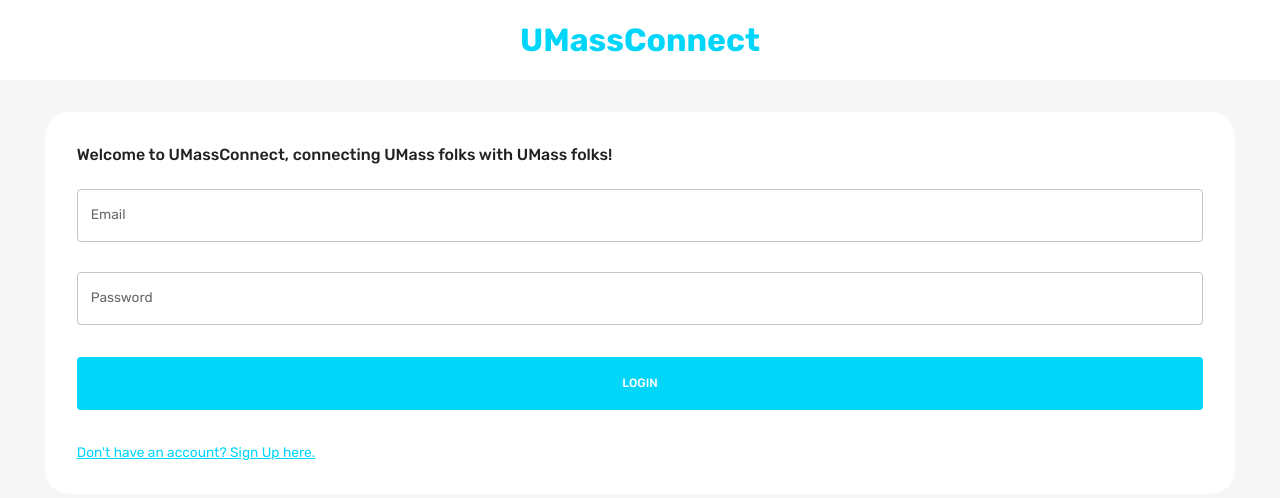
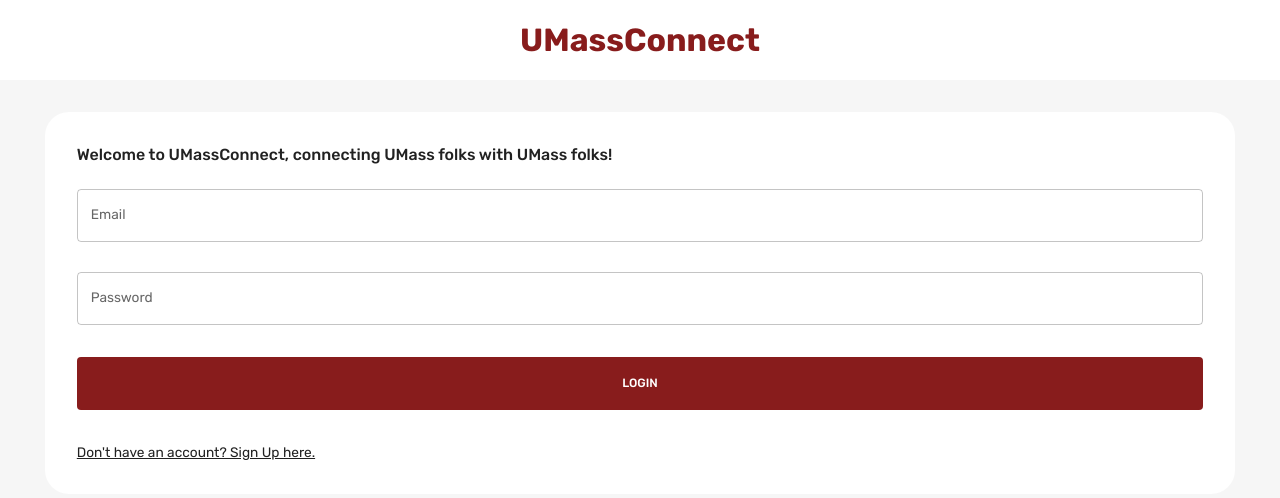
Before and after one commit to vgandhi13/Social-Media-App, a React (Create React App) app in the folder client/: page / in a window 1280 px wide. Shown: the top 498 px of the page. Built offline with nearby package versions, Linux system fonts and the light colour scheme.

Commit message:
add sam the miuteman logo

```diff
--- a/client/src/scenes/loginPage/Form.jsx
+++ b/client/src/scenes/loginPage/Form.jsx
@@ -248,9 +248,9 @@ const login = async (values, onSubmitProps) => {
               sx={{
                 m: "2rem 0",
                 p: "1rem",
-                backgroundColor: palette.primary.main,
+                backgroundColor: "#881c1c",
                 color: palette.background.alt,
-                "&:hover": { color: palette.primary.main },
+                "&:hover": { color: "black" },
               }}
             >
               {isLogin ? "LOGIN" : "REGISTER"}
@@ -262,7 +262,7 @@ const login = async (values, onSubmitProps) => {
               }}
               sx={{
                 textDecoration: "underline",
-                color: palette.primary.main,
+                color: palette.primary.alt,
                 "&:hover": {
                   cursor: "pointer",
                   color: palette.primary.light,
--- a/client/src/scenes/loginPage/index.jsx
+++ b/client/src/scenes/loginPage/index.jsx
@@ -11,7 +11,7 @@ const loginPage = () => {
                     <Typography
                         fontWeight="bold"
                         fontSize="32px"
-                        color="primary"
+                        color="#881c1c"
                         >
                         UMassConnect
                     </Typography>
--- a/client/src/scenes/navbar/index.jsx
+++ b/client/src/scenes/navbar/index.jsx
@@ -24,6 +24,7 @@ import { useDispatch, useSelector } from "react-redux";
 import { setMode, setLogout } from "state";
 import { useNavigate } from "react-router-dom";
 import FlexBetween from "components/FlexBetween";
+import SamTheMinutemanImage from "./SamTheMinuteman.jpeg";
 
 const Navbar = () => {
   const [isMobileMenuToggled, setIsMobileMenuToggled] = useState(false);
@@ -40,14 +41,29 @@ const Navbar = () => {
   const alt = theme.palette.background.alt;
 
   const fullName = `${user.firstName} ${user.lastName}`;
+  const [isImageRotated, setIsImageRotated] = useState(false);
 
   return (
-    <FlexBetween padding="1rem 6%" backgroundColor={alt}>
+    <FlexBetween padding="1rem 3%" backgroundColor={"#881C1C"}>
       <FlexBetween gap="1.75rem">
+        {/* Image */}
+        <img
+          src={SamTheMinutemanImage} // Use the imported image
+          alt="UMassConnect Logo"
+          height={50}
+          onClick={() => navigate("/home")}
+          style={{
+            cursor: "pointer",
+            transition: "transform 0.3s ease", // Add transition property
+            transform: isImageRotated ? "rotate(15deg)" : "rotate(0)", // Apply rotation based on state
+          }}
+          onMouseEnter={() => setIsImageRotated(true)} // Set the state to true on hover
+          onMouseLeave={() => setIsImageRotated(false)} // Set the state to false when not hovering
+        />
         <Typography
           fontWeight="bold"
           fontSize="clamp(1rem, 2rem, 2.25rem)"
-          color="primary"
+          color="#a2aaad"
           onClick={() => navigate("/home")}
           sx={{
             "&:hover": {
--- a/client/src/scenes/widgets/MyPostWidget.jsx
+++ b/client/src/scenes/widgets/MyPostWidget.jsx
@@ -150,7 +150,7 @@ const MyPostWidget = ({picturePath}) => {
                 onClick={handlePost}
                 sx={{
                     color: palette.background.ALT,
-                    backgroundColor: palette.primary.main,
+                    backgroundColor: "#881c1c",
                     borderRadius: "3rem"
                 }}
             >
--- a/client/src/theme.js
+++ b/client/src/theme.js
@@ -1,5 +1,5 @@
 // got this from the internet
-// color design tokens export
+// color design tokens export #881C1C
 export const colorTokens = {
     grey: {
       0: "#FFFFFF",
```
Also changed, not shown: client/src/scenes/navbar/SamTheMinuteman.jpeg (added).
